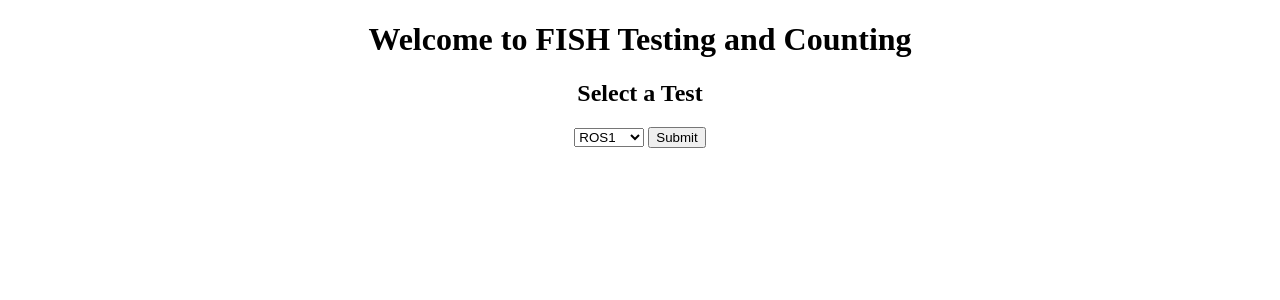
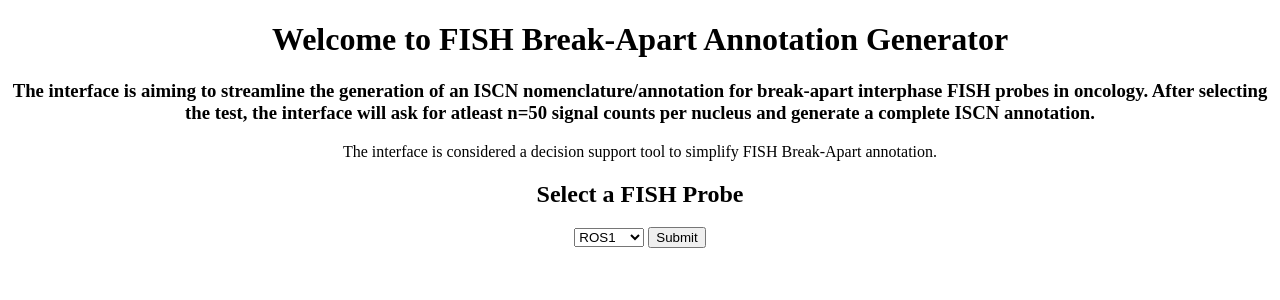
Before and after one commit to ankit-21/FISH-Testing-and-Nomenclature, a Flask app: page / in a window 1280 px wide. Shown: the top 300 px of the page. Run offline with Flask 2, Linux system fonts and the light colour scheme.

Commit message:
Update index.html

```diff
--- a/templates/index.html
+++ b/templates/index.html
@@ -3,15 +3,25 @@
 <head>
     <meta charset="utf-8">
     <title>FISH Test</title>
+<!--  <link rel="icon" href="static/favicon.ico" />-->
   <style>
     h1 {text-align: center;}
     h2 {text-align: center;}
+    h3 {text-align: center;}
+    p {text-align: center;}
     form {text-align: center;}
+    img {
+  display: block;
+  margin-left: auto;
+  margin-right: auto;
+}
   </style>
 </head>
 <body>
-<h1>Welcome to FISH Testing and Counting</h1>
-  <h2>Select a Test</h2>
+<h1>Welcome to FISH Break-Apart Annotation Generator</h1>
+<h3>The interface is aiming to streamline the generation of an ISCN nomenclature/annotation for break-apart interphase FISH probes in oncology. After selecting the test, the interface will ask for atleast n=50 signal counts per nucleus and generate a complete ISCN annotation.</h3>
+<p>The interface is considered a decision support tool to simplify FISH Break-Apart annotation.</p>
+<h2>Select a FISH Probe</h2>
   <form action="/count" method="POST">
     <select id="Test Name" name = "TEST_NAME">
       <option value="ROS1">ROS1</option>
```
